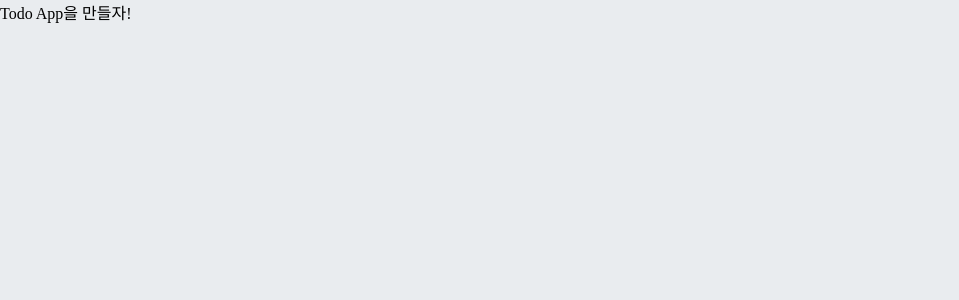
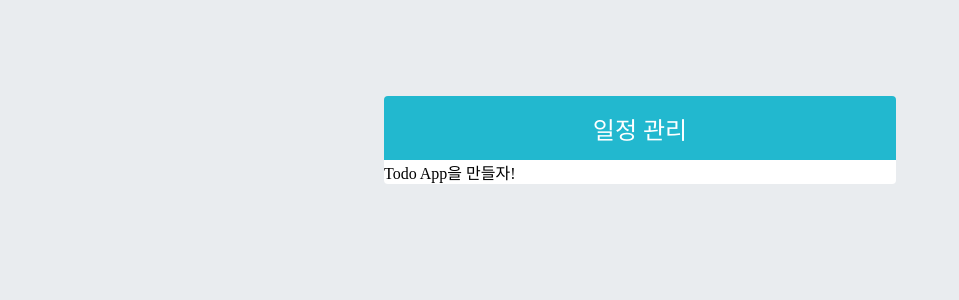
Before and after one commit to ujoua/todo, a React (Create React App) app: page / in a window 1280 px wide. Shown: the top 300 px of the page, without its empty margins (0-959 px from the left). Built offline with nearby package versions, Linux system fonts and the light colour scheme.

Commit message:
Create TodoTemplate
TodoTmplate aligns the screen in the middle and show the app title (일정 관리). And it takes the internal JSX as a prop with {children} and renders it.

```diff
--- a/src/App.js
+++ b/src/App.js
@@ -1,7 +1,8 @@
 import React from 'react';
+import TodoTemplate from './components/TodoTemplate';
 
 const App = () => {
-  return <div>Todo App을 만들자!</div>;
+  return <TodoTemplate>Todo App을 만들자!</TodoTemplate>;
 };
 
 export default App;
--- /dev/null
+++ b/src/components/TodoTemplate.js
@@ -0,0 +1,13 @@
+import React from 'react';
+import './TodoTemplate.scss';
+
+const TodoTemplate = ({ children }) => {
+  return (
+    <div className="TodoTemplate">
+      <div className="app-title">일정 관리</div>
+      <div className="content">{children}</div>
+    </div>
+  );
+};
+
+export default TodoTemplate;
--- /dev/null
+++ b/src/components/TodoTemplate.scss
@@ -0,0 +1,22 @@
+.TodoTemplate {
+  width: 512px;
+  // width가 주어진 상태에서 좌우 중앙 정렬
+  margin-left: auto;
+  margin-right: auto;
+  margin-top: 6rem;
+  border-radius: 4px;
+  overflow: hidden;
+
+  .app-title {
+    background: #22b8cf;
+    color: white;
+    height: 4rem;
+    font-size: 1.5rem;
+    display: flex;
+    align-items: center;
+    justify-content: center;
+  }
+  .content {
+    background: white;
+  }
+}
```
